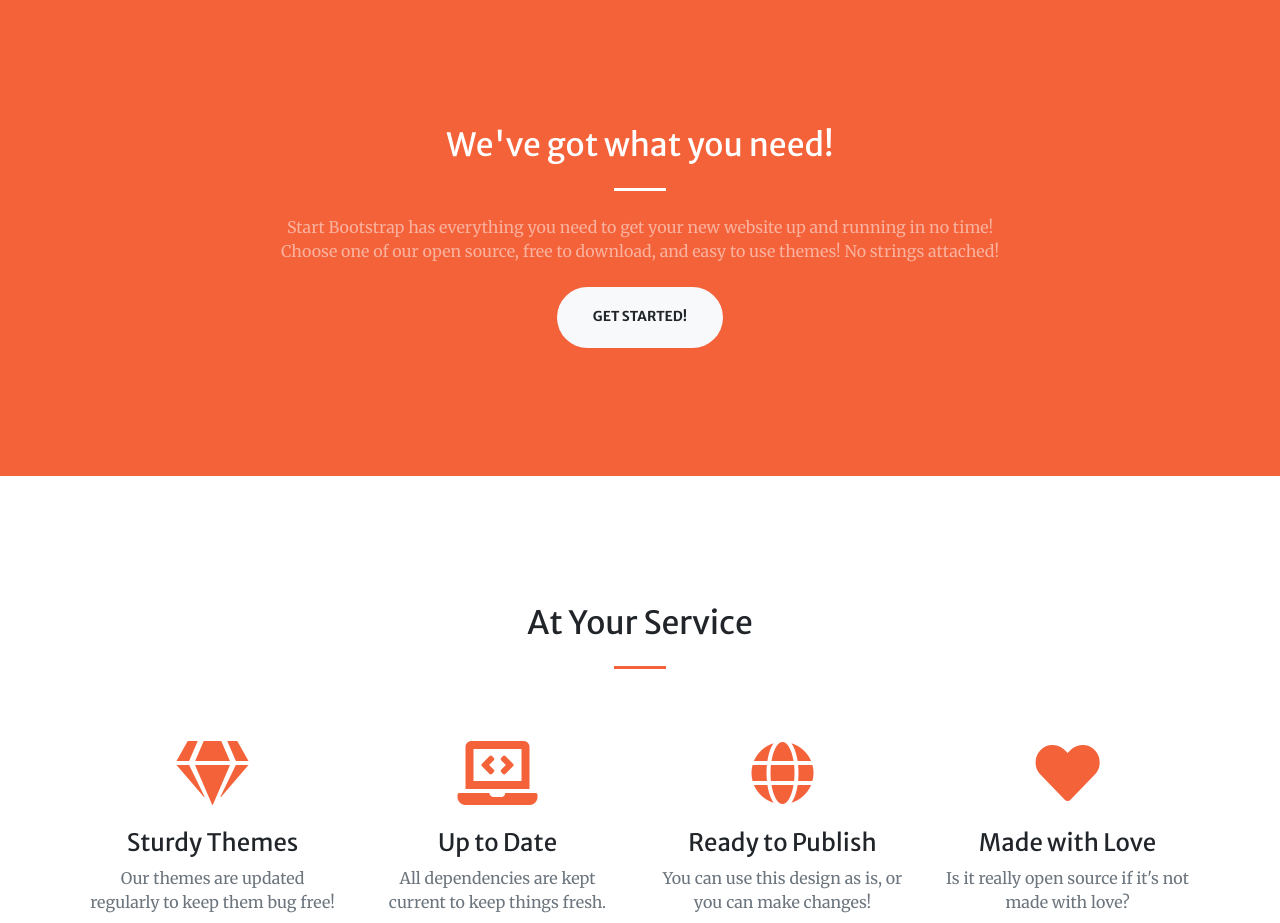
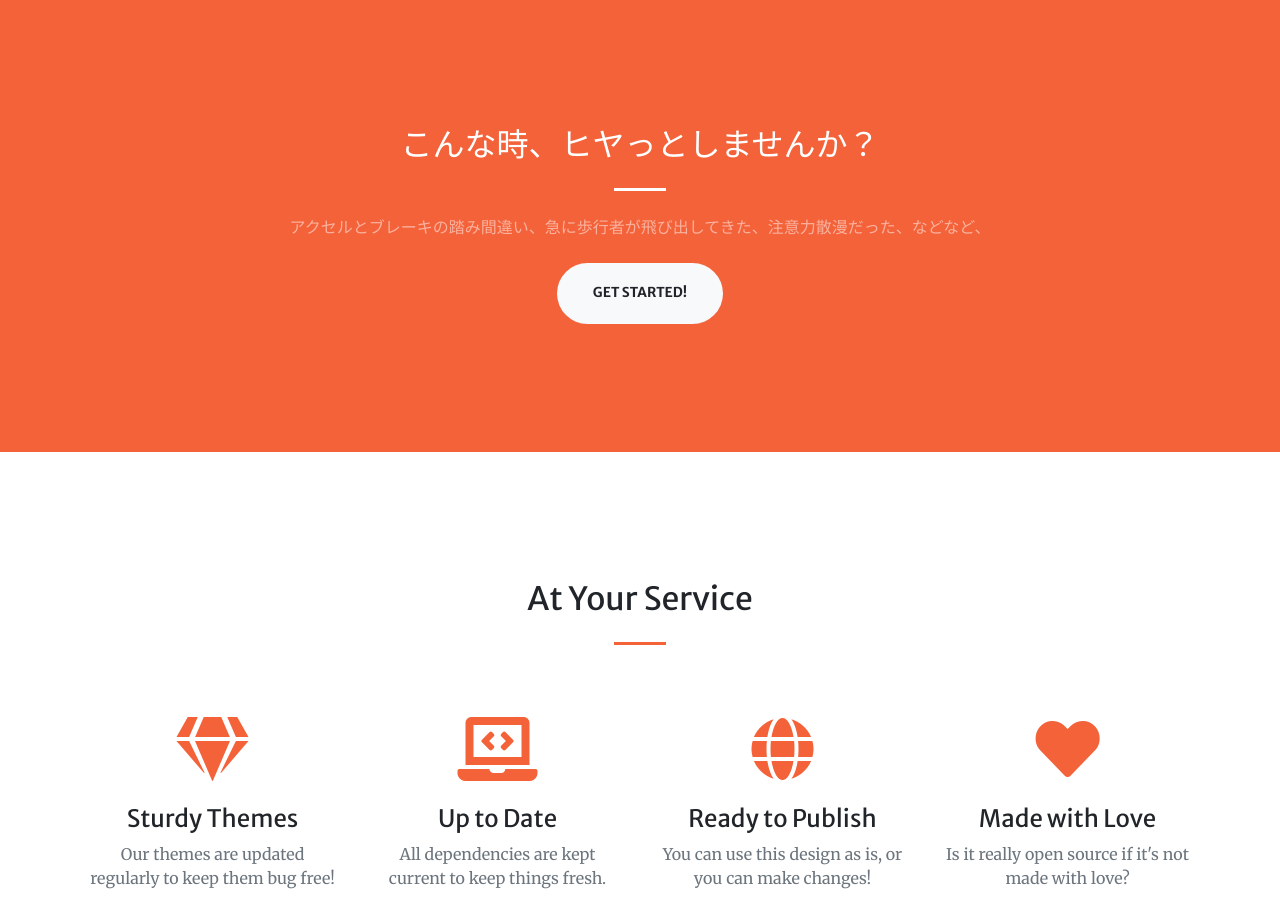
Before and after one commit to teamgabaven2019/team7, a website with bundled scripts: page hellow/startbootstrap-creative-gh-pages/index.html in a window 1280 px wide. Shown: the part 802-1725 px from the top of the page. Built offline with nearby package versions, Linux system fonts and the light colour scheme.

Commit message:
no message

```diff
--- a/hellow/startbootstrap-creative-gh-pages/index.html
+++ b/hellow/startbootstrap-creative-gh-pages/index.html
@@ -74,9 +74,9 @@
     <div class="container">
       <div class="row justify-content-center">
         <div class="col-lg-8 text-center">
-          <h2 class="text-white mt-0">We've got what you need!</h2>
+          <h2 class="text-white mt-0">こんな時、ヒヤっとしませんか？</h2>
           <hr class="divider light my-4">
-          <p class="text-white-50 mb-4">Start Bootstrap has everything you need to get your new website up and running in no time! Choose one of our open source, free to download, and easy to use themes! No strings attached!</p>
+          <p class="text-white-50 mb-4">アクセルとブレーキの踏み間違い、急に歩行者が飛び出してきた、注意力散漫だった、などなど、</p>
           <a class="btn btn-light btn-xl js-scroll-trigger" href="#services">Get Started!</a>
         </div>
       </div>
```
